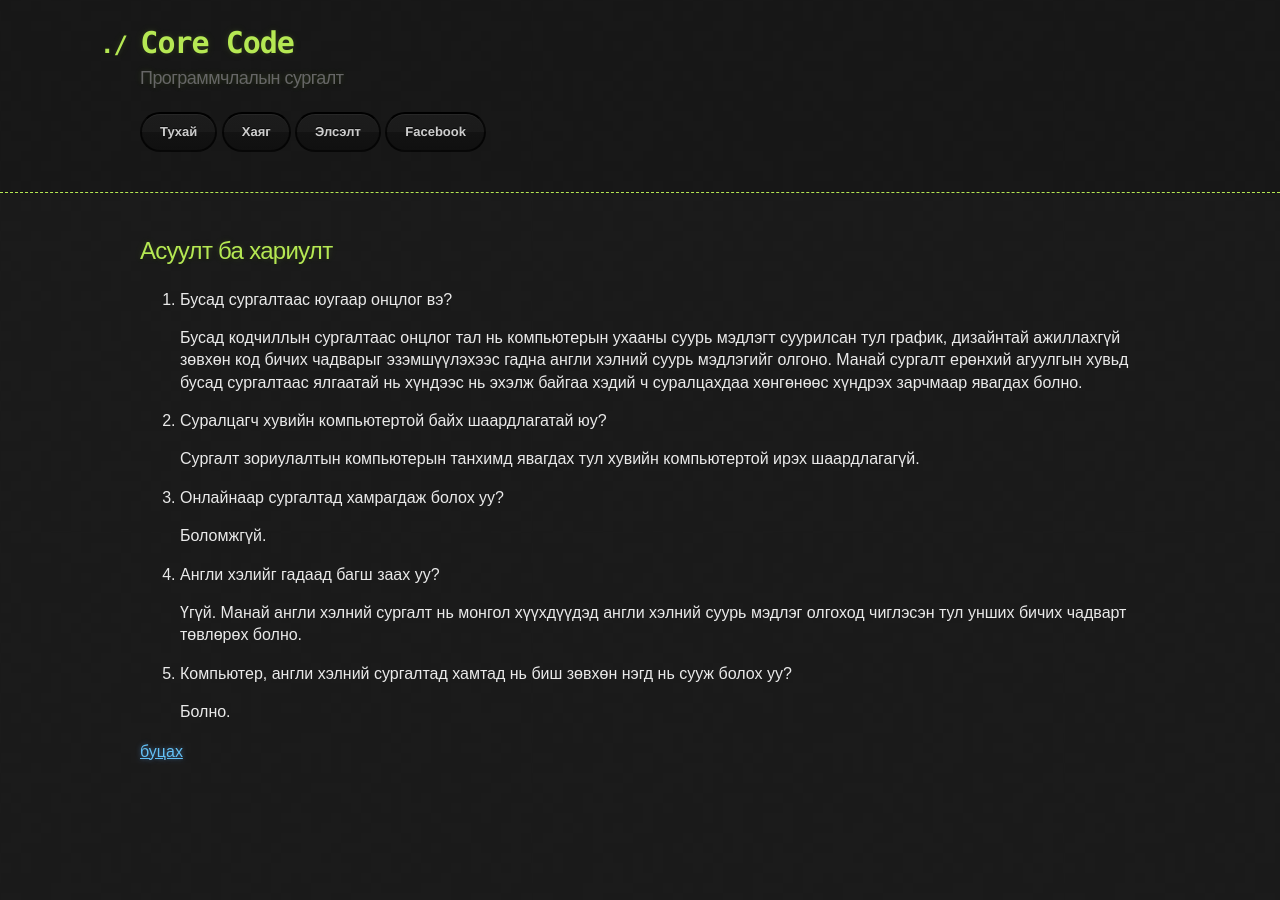
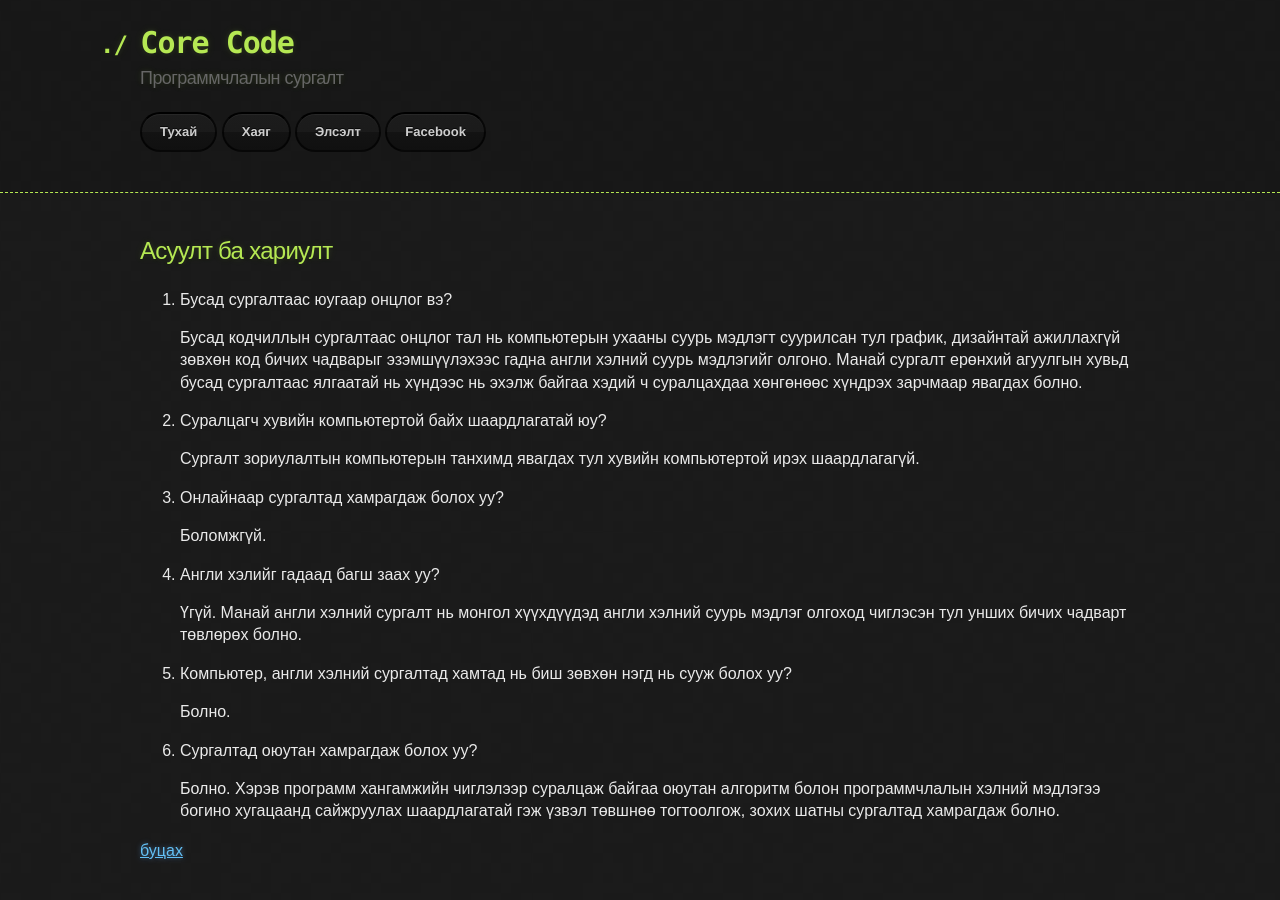
Before and after one commit to ganaatulgaa/corecode, a Jekyll site: the page built from faq.md, in a window 1280 px wide. Built offline with Jekyll 4.4.1, drawn with Linux system fonts in a browser that asks for light colours; our own code applies the rules of GitHub Pages for plain Markdown files.

Commit message:
Update faq.md

```diff
--- a/faq.md
+++ b/faq.md
@@ -24,4 +24,9 @@ layout: default
 
    Болно.
 
+8. Сургалтад оюутан хамрагдаж болох уу?
+
+   Болно. Хэрэв программ хангамжийн чиглэлээр суралцаж байгаа оюутан алгоритм болон программчлалын хэлний мэдлэгээ богино хугацаанд сайжруулах шаардлагатай гэж үзвэл төвшнөө тогтоолгож, зохих шатны сургалтад хамрагдаж болно.
+
+
 [буцах](./)
```
